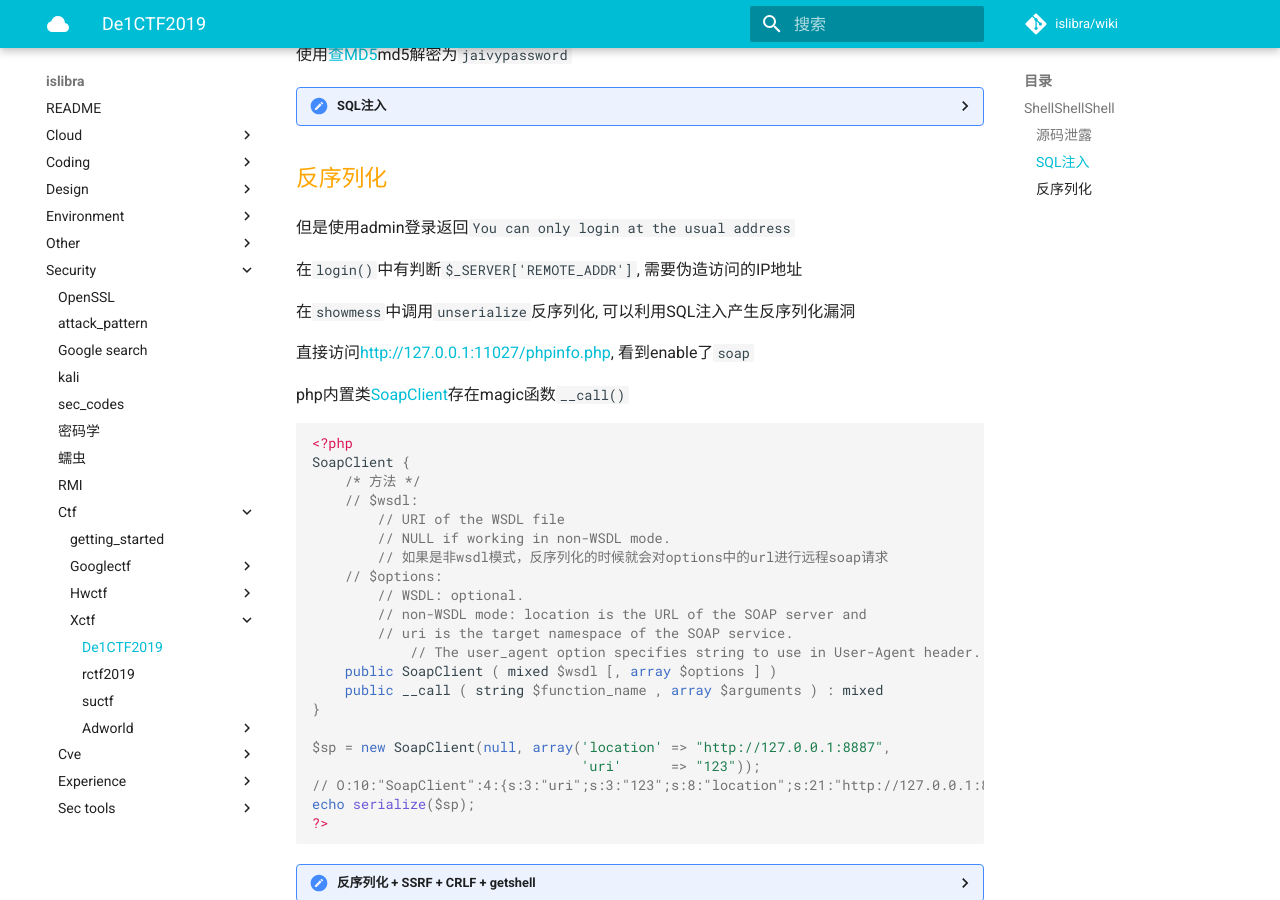
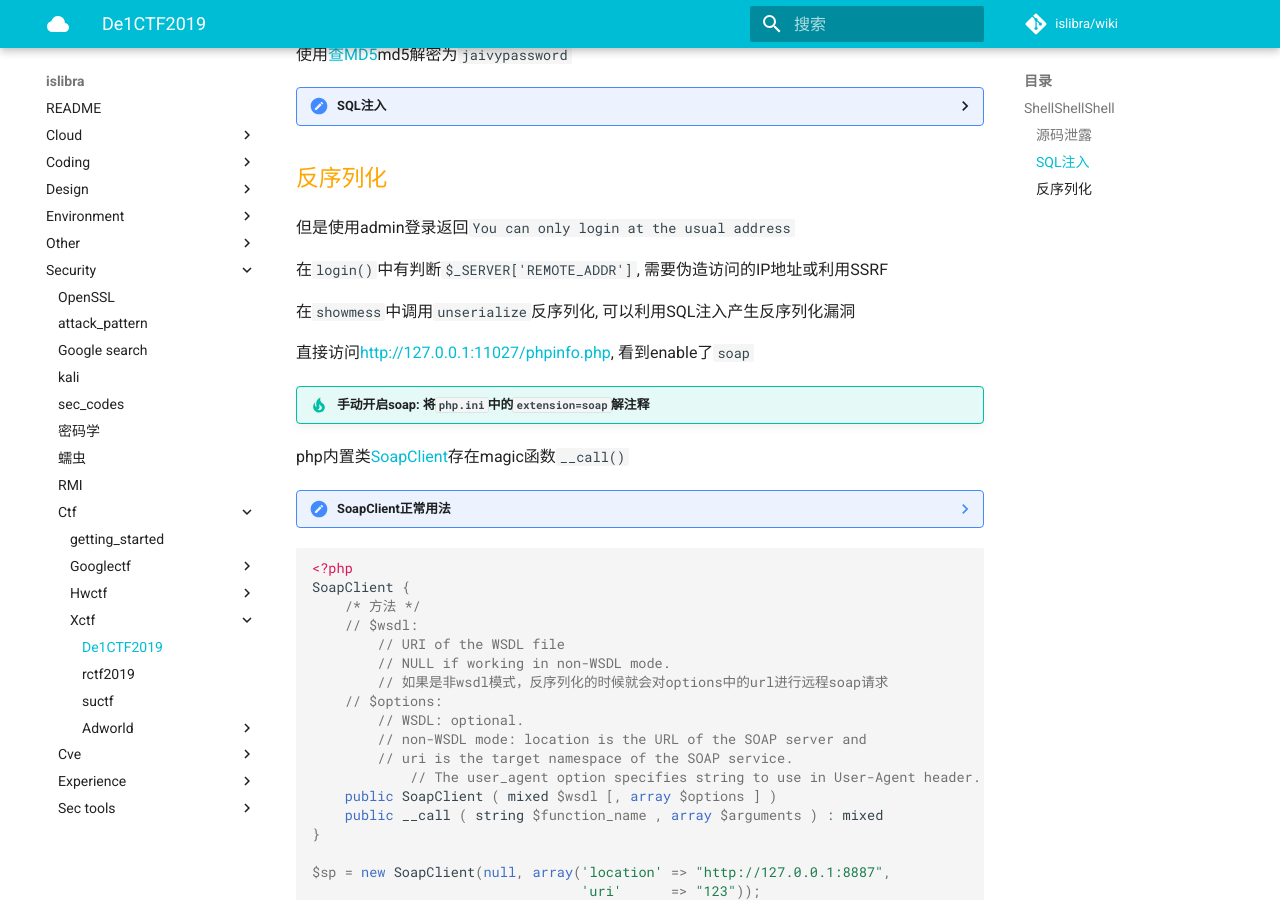
Before and after one commit to islibra/wiki, an MkDocs documentation site: the page built from docs/security/ctf/xctf/De1CTF2019.md, in a window 1280 px wide and 900 px high, scrolled down 1127 px. Built offline with MkDocs 1.6.1 and Material for MkDocs 9.7.7, drawn with Linux system fonts in a browser that asks for light colours; comment, search, counter and statistics services are not loaded.

Commit message:
Update De1CTF2019.md

````diff
--- a/docs/security/ctf/xctf/De1CTF2019.md
+++ b/docs/security/ctf/xctf/De1CTF2019.md
@@ -128,13 +128,43 @@ $ cat 19-08-17_16-45-47 | grep 200
 
 但是使用admin登录返回`You can only login at the usual address`
 
-在`login()`中有判断`$_SERVER['REMOTE_ADDR']`, 需要伪造访问的IP地址
+在`login()`中有判断`$_SERVER['REMOTE_ADDR']`, 需要伪造访问的IP地址或利用SSRF
 
 在`showmess`中调用`unserialize`反序列化, 可以利用SQL注入产生反序列化漏洞
 
 直接访问<http://127.0.0.1:11027/phpinfo.php>, 看到enable了`soap`
 
+!!! tip "手动开启soap: 将`php.ini`中的`extension=soap`解注释"
+
 php内置类[SoapClient](https://www.php.net/manual/zh/class.soapclient.php)存在magic函数`__call()`
+
+??? note "SoapClient正常用法"
+    ```php tab="PHP"
+    <?php
+    $client = new SoapClient(null, array('location' => "http://127.0.0.1:1234",
+                                         'uri'      => "http://test-uri/"));
+    $result = $client->__soapCall("method",array());
+    ?>
+    ```
+
+    ```bash tab="开启监听"
+    ncat -lvp 1234
+    Ncat: Version 7.70 ( https://nmap.org/ncat )
+    Ncat: Listening on :::1234
+    Ncat: Listening on 0.0.0.0:1234
+    Ncat: Connection from 127.0.0.1.
+    Ncat: Connection from 127.0.0.1:58602.
+    POST / HTTP/1.1
+    Host: 127.0.0.1:1234
+    Connection: Keep-Alive
+    User-Agent: PHP-SOAP/7.3.8
+    Content-Type: text/xml; charset=utf-8
+    SOAPAction: "http://test-uri/#method"
+    Content-Length: 382
+
+    <?xml version="1.0" encoding="UTF-8"?>
+    <SOAP-ENV:Envelope xmlns:SOAP-ENV="http://schemas.xmlsoap.org/soap/envelope/" xmlns:ns1="http://test-uri/" xmlns:xsd="http://www.w3.org/2001/XMLSchema" xmlns:SOAP-ENC="http://schemas.xmlsoap.org/soap/encoding/" SOAP-ENV:encodingStyle="http://schemas.xmlsoap.org/soap/encoding/"><SOAP-ENV:Body><ns1:method/></SOAP-ENV:Body></SOAP-ENV:Envelope>
+    ```
 
 ```php
 <?php
````
